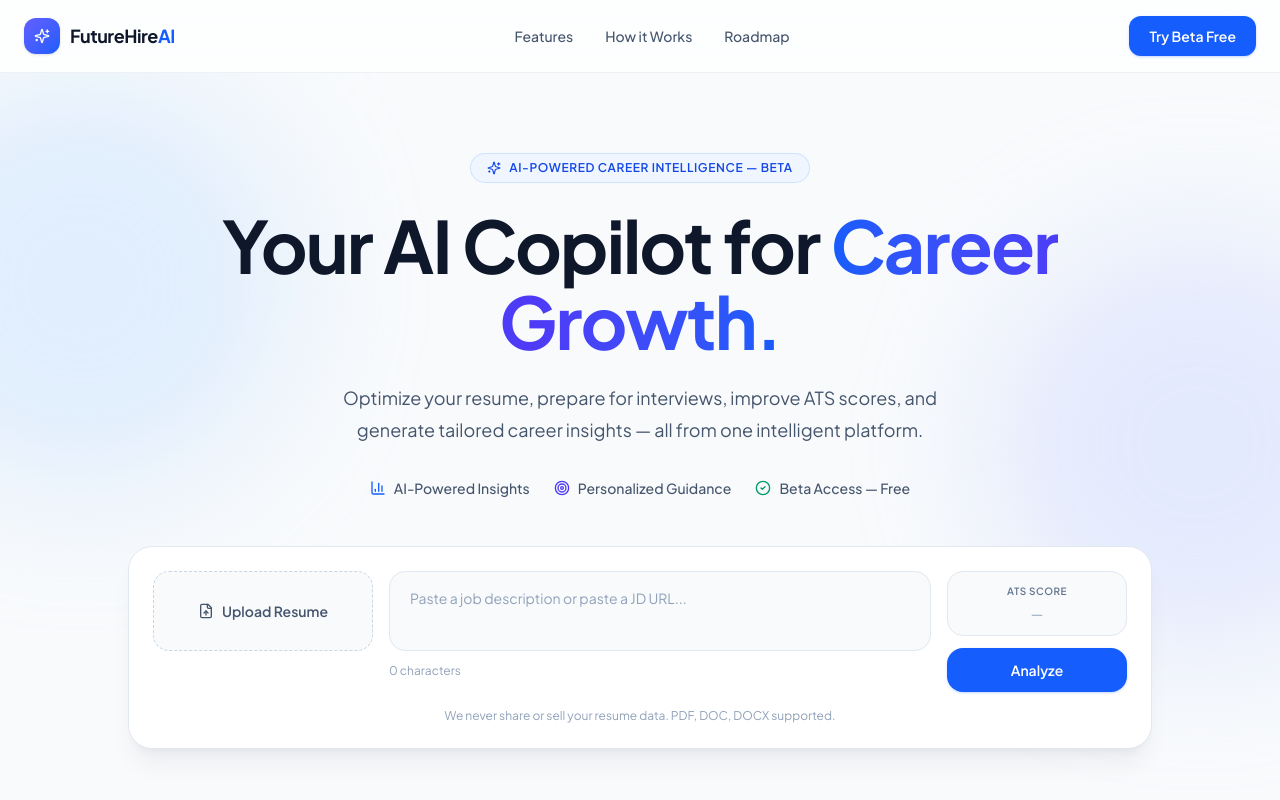
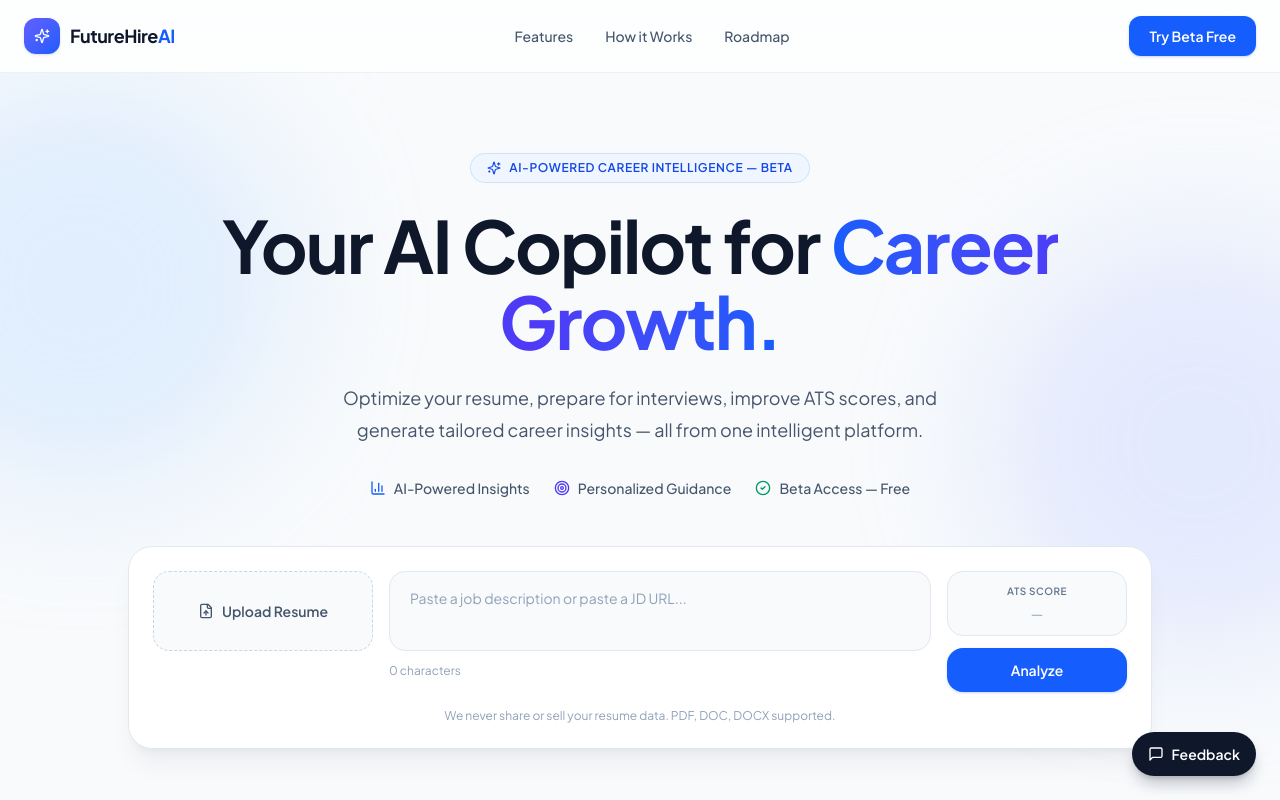
Before and after one commit to Vishnuteja0217/futurehireai, a Next.js app in the folder frontend/: page / in a window 1280 px wide. Shown: the top 800 px of the page. Built offline with nearby package versions, Linux system fonts and the light colour scheme; no server answers.

Commit message:
Add floating feedback button linked to Google Form

```diff
--- a/frontend/src/app/page.tsx
+++ b/frontend/src/app/page.tsx
@@ -10,6 +10,7 @@ import { Footer } from "@/components/landing/Footer";
 import { Hero } from "@/components/landing/Hero";
 import { HowItWorks } from "@/components/landing/HowItWorks";
 import { Navbar } from "@/components/landing/Navbar";
+import { FeedbackButton } from "@/components/landing/FeedbackButton";
 import { Stats } from "@/components/landing/Stats";
 import { AtsModal } from "@/components/modals/AtsModal";
 import { JDModal } from "@/components/modals/JDModal";
@@ -46,6 +47,7 @@ export default function Home() {
 
       <JDModal open={jdOpen} onClose={() => setJdOpen(false)} />
       <AtsModal open={atsOpen} onClose={() => setAtsOpen(false)} />
+      <FeedbackButton />
     </ResumeAnalysisProvider>
   );
 }
--- /dev/null
+++ b/frontend/src/components/landing/FeedbackButton.tsx
@@ -0,0 +1,24 @@
+"use client";
+
+import { MessageSquare } from "lucide-react";
+
+// Floating feedback button — sits in the bottom-right on every page.
+// Clicking it opens the Google Form in a new tab so users can leave
+// structured feedback. Replace the URL below if you ever move forms.
+const FEEDBACK_URL =
+  "https://docs.google.com/forms/d/e/1FAIpQLSexPNL1qI0ADErTIl8RV9iktgaJ2XVMoObsiwQRJ6EMqvfhFw/viewform";
+
+export function FeedbackButton() {
+ return (
+<a
+      href={FEEDBACK_URL}
+      target="_blank"
+      rel="noopener noreferrer"
+      aria-label="Send feedback"
+      className="fixed bottom-5 right-5 z-40 flex items-center gap-2 rounded-full bg-slate-900 px-4 py-3 text-sm font-semibold text-white shadow-lg shadow-slate-900/25 transition-all hover:bg-slate-800 hover:shadow-xl hover:shadow-slate-900/30 sm:bottom-6 sm:right-6"
+    >
+      <MessageSquare className="h-4 w-4" />
+      <span className="hidden sm:inline">Feedback</span>
+    </a>
+  );
+}
```
